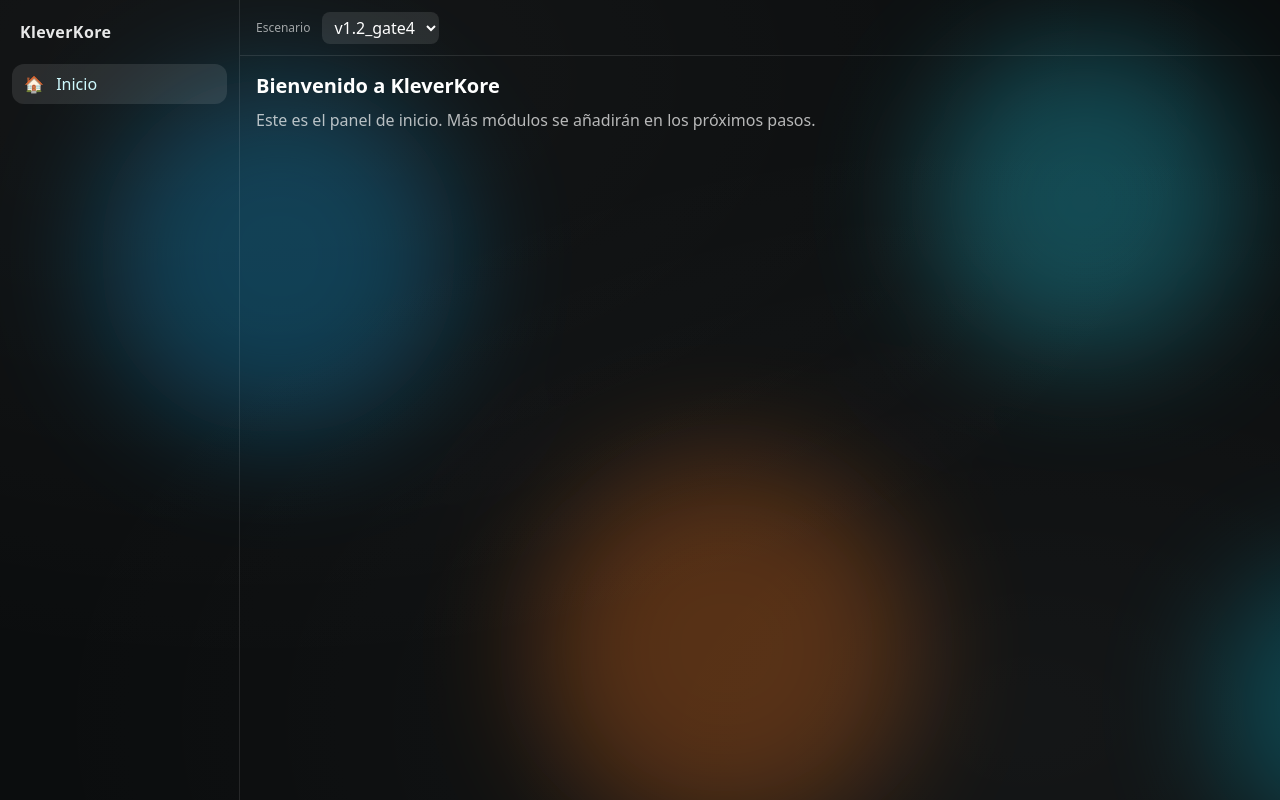
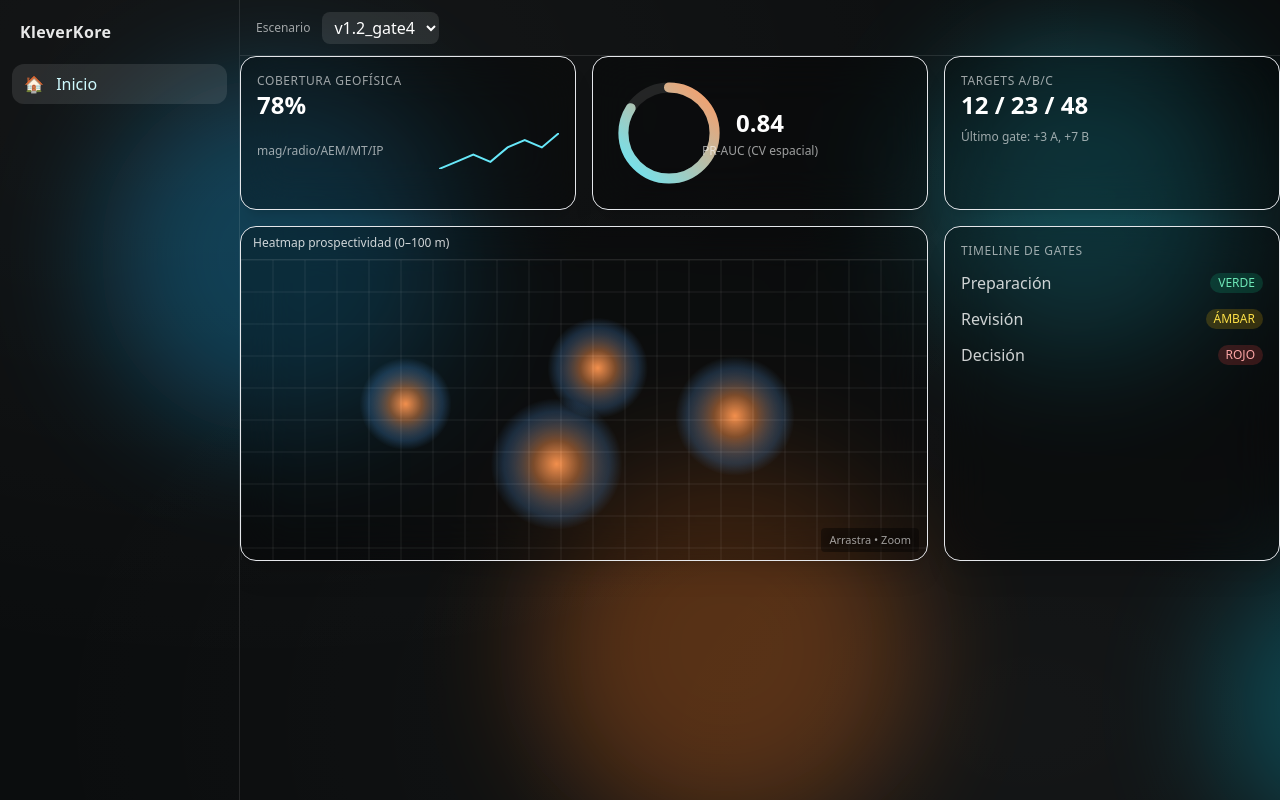
Before and after one commit to cancoretamero/KleverKore, a React (Vite) app: page / in a window 1280 px wide. Built offline with nearby package versions, Linux system fonts and the light colour scheme.

Commit message:
Update Home.jsx

```diff
--- a/src/modules/Home.jsx
+++ b/src/modules/Home.jsx
@@ -1,10 +1,55 @@
 import React from 'react';
+import GlassCard from '../components/common/GlassCard';
+import Sparkline from '../components/widgets/Sparkline';
+import RadialGauge from '../components/widgets/RadialGauge';
+import NeonGridPanel from '../components/neon/NeonGridPanel';
 
 export default function Home() {
   return (
-    <div className="p-4">
-      <h2 className="text-xl font-semibold text-white mb-2">Bienvenido a KleverKore</h2>
-      <p className="text-white/70">Este es el panel de inicio. Más módulos se añadirán en los próximos pasos.</p>
+    <div className="grid grid-cols-1 xl:grid-cols-3 gap-4">
+      <GlassCard className="p-4">
+        <div className="text-white/60 text-xs uppercase tracking-wider">Cobertura geofísica</div>
+        <div className="text-2xl font-semibold text-white">78%</div>
+        <div className="flex items-center justify-between mt-3">
+          <span className="text-white/60 text-xs">mag/radio/AEM/MT/IP</span>
+          <Sparkline />
+        </div>
+      </GlassCard>
+      <RadialGauge value={0.84} label="PR-AUC (CV espacial)" />
+      <GlassCard className="p-4">
+        <div className="text-white/60 text-xs uppercase tracking-wider">Targets A/B/C</div>
+        <div className="text-2xl font-semibold text-white">12 / 23 / 48</div>
+        <div className="mt-2 text-white/60 text-xs">Último gate: +3 A, +7 B</div>
+      </GlassCard>
+      <div className="xl:col-span-2">
+        <NeonGridPanel title="Heatmap prospectividad (0–100 m)" height={300} />
+      </div>
+      <GlassCard className="p-4">
+        <div className="text-white/60 text-xs uppercase tracking-wider">Timeline de Gates</div>
+        <div className="mt-3 space-y-3">
+          {[
+            { m: 'Preparación', s: 'verde' },
+            { m: 'Revisión', s: 'ámbar' },
+            { m: 'Decisión', s: 'rojo' },
+          ].map((x, i) => (
+            <div key={i} className="flex items-center justify-between">
+              <div className="text-white/80">{x.m}</div>
+              <span
+                className={
+                  'text-xs px-2 py-0.5 rounded-full ' +
+                  (x.s === 'verde'
+                    ? 'bg-emerald-500/20 text-emerald-300'
+                    : x.s === 'ámbar'
+                    ? 'bg-yellow-500/20 text-yellow-300'
+                    : 'bg-red-500/20 text-red-300')
+                }
+              >
+                {x.s.toUpperCase()}
+              </span>
+            </div>
+          ))}
+        </div>
+      </GlassCard>
     </div>
   );
 }
```
